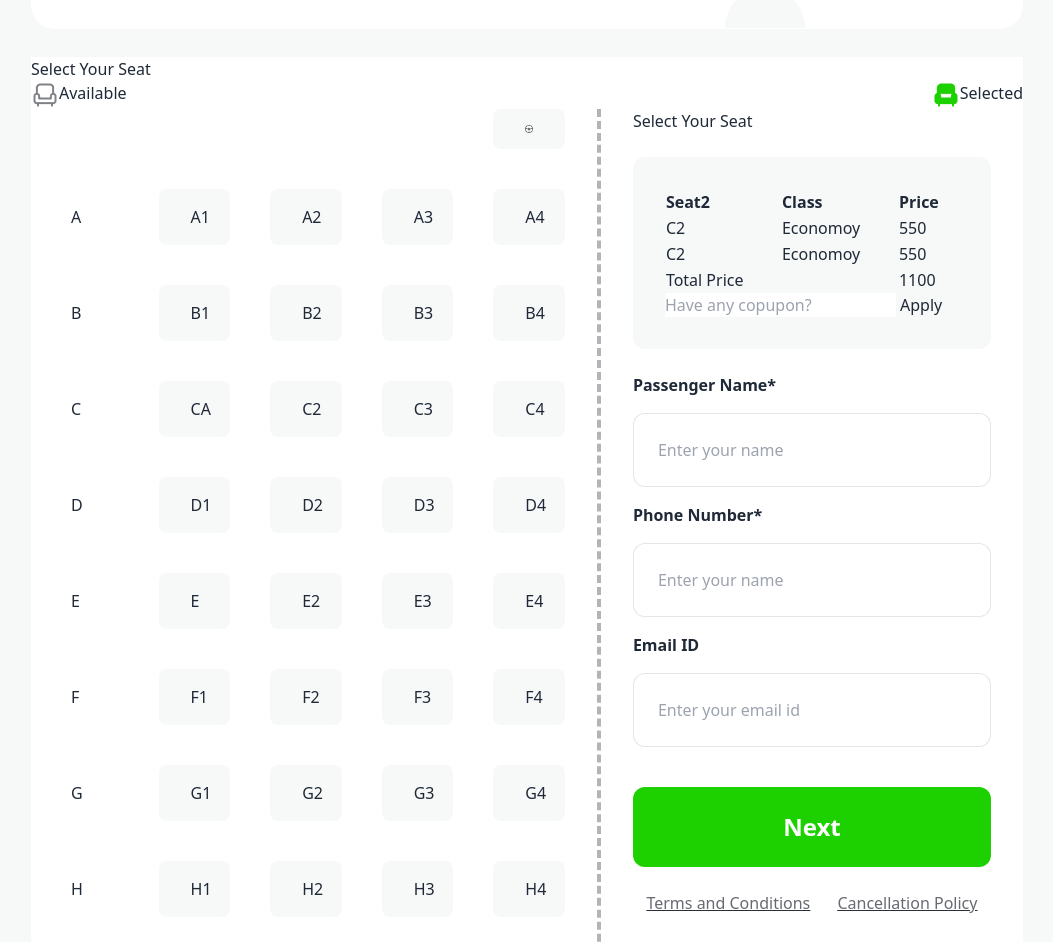
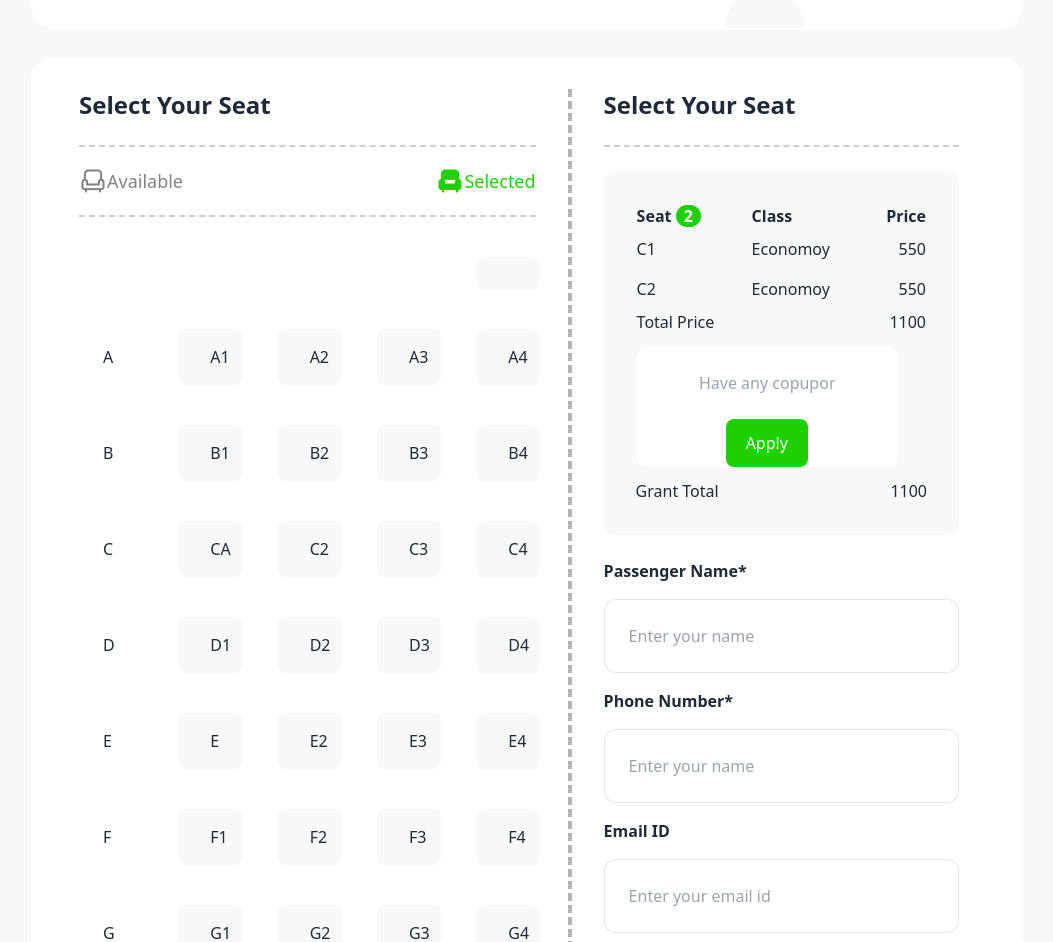
Before and after one commit to mdmarufhossianbd/assignment5th, a plain HTML site: page index.html in a window 1280 px wide. Shown: the part 2467-3409 px from the top of the page, without its empty margins (113-1166 px from the left). Drawn offline with nearby package versions, Linux system fonts and the light colour scheme.

Commit message:
ticket section design complet

```diff
--- a/index.html
+++ b/index.html
@@ -186,20 +186,22 @@
             </div>
         </div>
         <!-- seat section -->
-        <div class="mx-36 bg-white mt-7">
-            <h3>Select Your Seat</h3>
-            <div class="flex justify-between">
+        <div class="mx-36 bg-white mt-7 p-8 rounded-3xl">
             <div class="flex">
+                <div class="grid grid-cols-5 gap-10 pl-4 w-[60%] pr-8">
+                    <div class="col-span-5">
+                        <h3 class="font-semibold text-2xl mb-6">Select Your Seat</h3>
+                        <div class="flex justify-between py-5 border-dashed border-y-2 border-[#03071233]">
+                            <div class="flex font-medium text-lg text-[#03071280]">
                                 <img src="images/seat-gray.png">
                                 <p>Available</p>
                             </div>
                             <div class="flex">
                                 <img src="images/seat-green-filled.png">
-                    <p>Selected</p>
+                                <p class="text-[#1dd100] font-medium text-lg">Selected</p>
                             </div>
                         </div>
-            <div class="flex">
-                <div class="grid grid-cols-5 gap-10 pl-4 w-[60%] pr-8">
+                    </div>
                     <div class="col-end-6 rounded-lg bg-[#f7f8f8] py-4 px-8"><img src="images/stearing.png">
                     </div>
                     <p class="py-4 pl-6">A</p>
@@ -253,40 +255,45 @@
                     <button class="rounded-lg bg-[#f7f8f8] py-4 px-8">J3</button>
                     <button class="rounded-lg bg-[#f7f8f8] py-4 px-8">J4</button>
                 </div>
-                <div class="w-[45%] border-dashed border-l-4 border-[#0307124d] px-8">
-                    <h3>Select Your Seat</h3>
-                    <div class="bg-[#f7f8f8] p-8 my-6 rounded-xl w-full">
+                <div class="w-[50%] border-dashed border-l-4 border-[#0307124d] px-8">
+                    <h3 class="font-semibold text-2xl pb-6 border-dashed border-b-2 border-[#03071233]">Select Your Seat
+                    </h3>
+                    <div class="bg-[#f7f8f8] p-8 my-6 rounded-xl">
                         <table class="w-full">
                             <tr class="text-left">
                                 <th>
-                                    Seat<span>2</span>
+                                    Seat <span class="bg-[#1dd100] text-white px-2 rounded-xl">2</span>
                                 </th>
                                 <th>
                                     Class
                                 </th>
-                                <th>
+                                <th class="text-right">
                                     Price
                                 </th>
                             </tr>
                             <tr>
-                                <td>C2</td>
+                                <td class="py-2">C1</td>
                                 <td>Economoy</td>
-                                <td>550</td>
+                                <td class="text-right">550</td>
                             </tr>
                             <tr>
-                                <td>C2</td>
+                                <td class="py-2">C2</td>
                                 <td>Economoy</td>
-                                <td>550</td>
+                                <td class="text-right">550</td>
                             </tr>
                             <tr>
                                 <td class="font-medium">Total Price</td>
                                 <td></td>
-                                <td class="font-medium">1100</td>
+                                <td class="font-medium text-right">1100</td>
                             </tr>
                         </table>
-                        <div>
-                            <input type="text" placeholder="Have any copupon?" name="copupon" id="">
-                            <input type="submit" value="Apply">
+                        <div class="bg-white rounded-xl w-[90%] text-center my-3">
+                            <input class="p-6 w-[70%]" type="text" placeholder="Have any copupon?" name="copupon" id="">
+                            <input class="bg-[#1dd100] text-white py-3 px-5 rounded-lg" type="submit" value="Apply">
+                        </div>
+                        <div class="flex justify-between">
+                            <p class="font-medium">Grant Total</p>
+                            <p class="font-medium">1100</p>
                         </div>
                     </div>
                     <div class="w-full">
```
Lines whose indentation alone changed are shown as unchanged.
